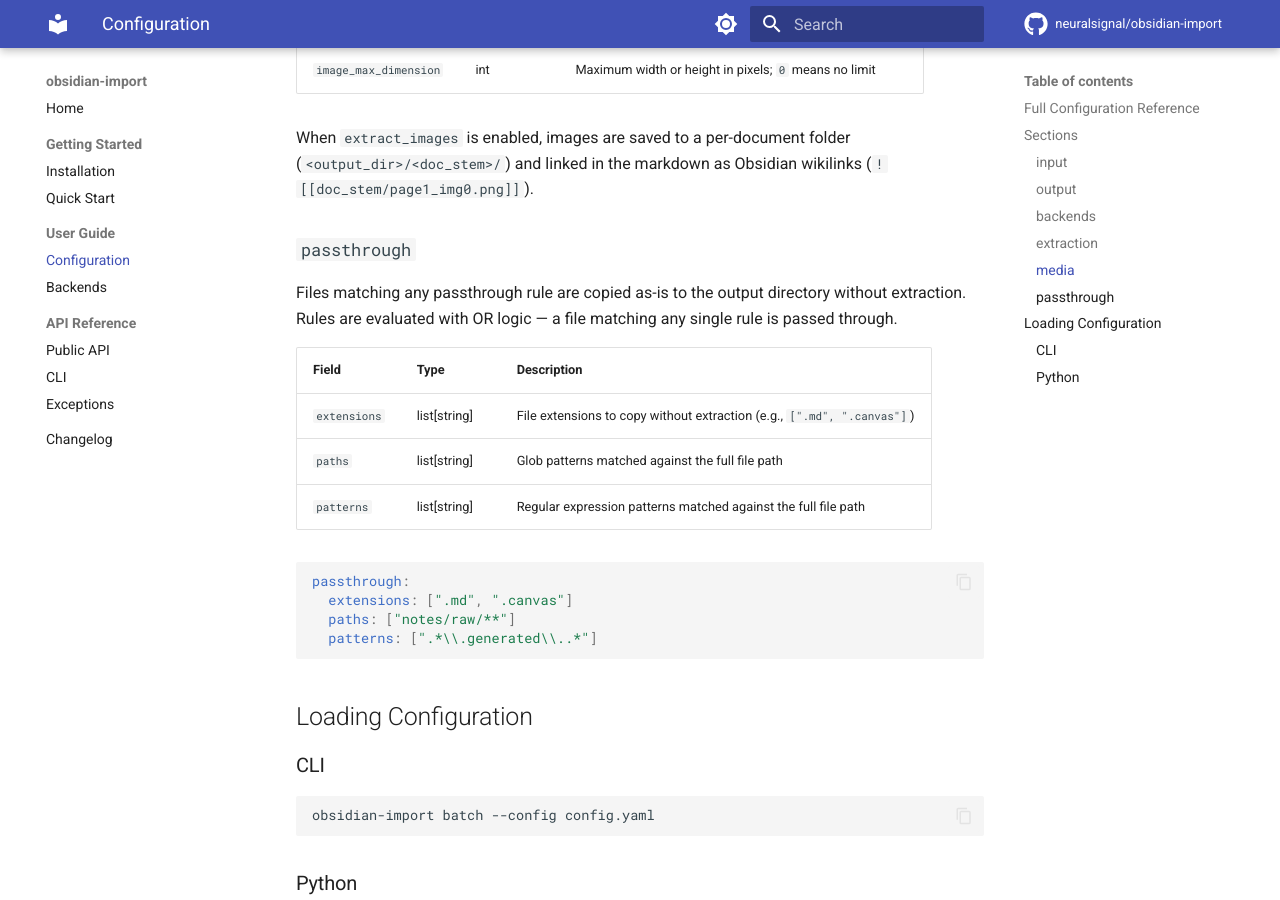
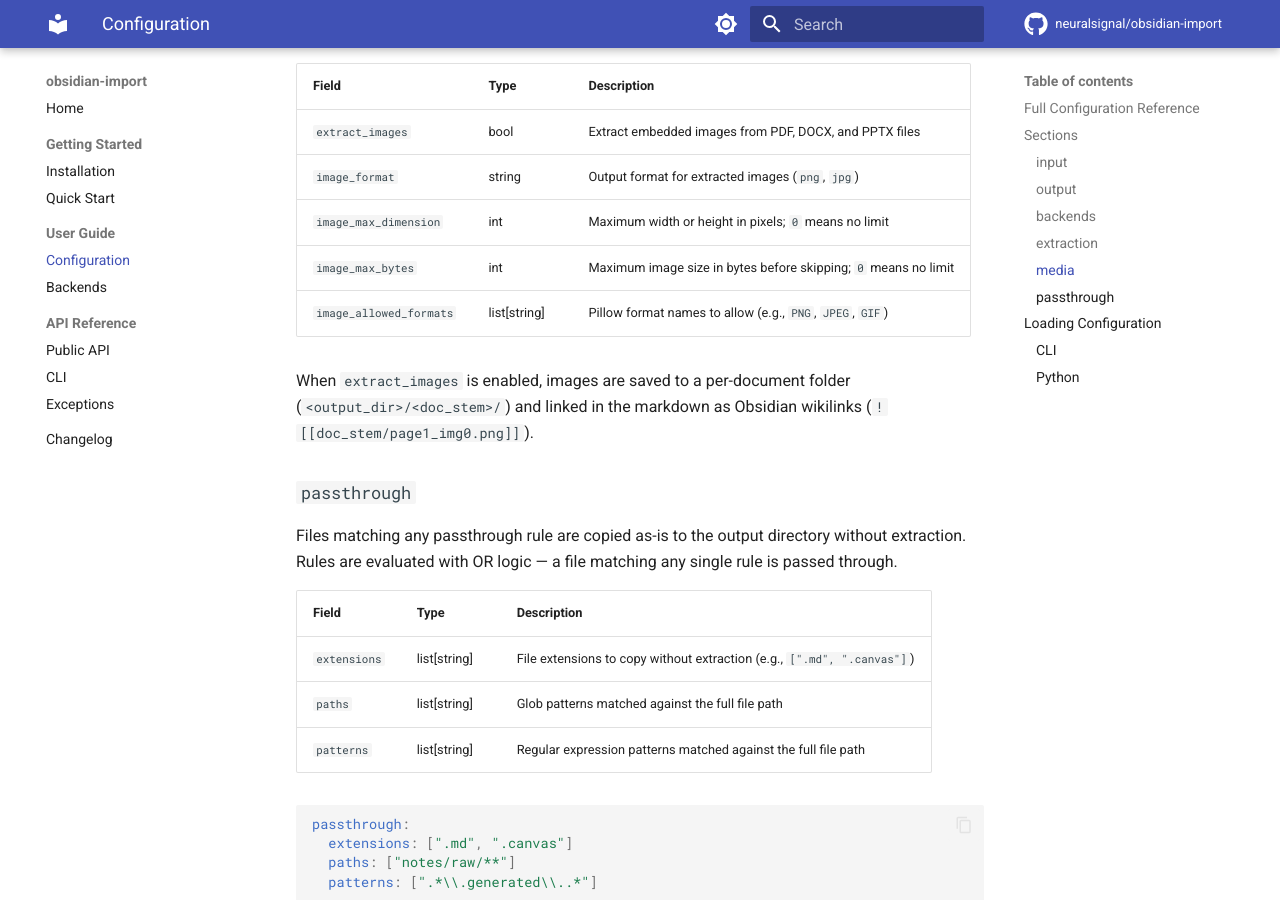
Before and after one commit to neuralsignal/obsidian-import, an MkDocs documentation site: the page built from docs/user-guide/configuration.md, in a window 1280 px wide and 900 px high, scrolled down 3042 px. Built offline with MkDocs 1.6.1 and Material for MkDocs 9.7.7, drawn with Linux system fonts in a browser that asks for light colours; comment, search, counter and statistics services are not loaded; some of the changed text lies outside the part shown.

Commit message:
docs: sync documentation with codebase changes
Add missing MediaConfig fields (image_max_bytes, image_allowed_formats)
to the configuration reference and add default_config() to the API
reference.

Co-Authored-By: Claude Sonnet 4.6 <noreply@anthropic.com>

```diff
--- a/docs/user-guide/configuration.md
+++ b/docs/user-guide/configuration.md
@@ -41,7 +41,15 @@ extraction:
 media:
   extract_images: true
   image_format: png
-  image_max_dimension: 0   # 0 = no limit
+  image_max_dimension: 0        # 0 = no limit
+  image_max_bytes: 50000000     # 50 MB per image; 0 = no limit
+  image_allowed_formats:
+    - PNG
+    - JPEG
+    - GIF
+    - BMP
+    - TIFF
+    - WEBP
 
 passthrough:
   extensions: []
@@ -109,6 +117,8 @@ Controls embedded image extraction from documents.
 | `extract_images` | bool | Extract embedded images from PDF, DOCX, and PPTX files |
 | `image_format` | string | Output format for extracted images (`png`, `jpg`) |
 | `image_max_dimension` | int | Maximum width or height in pixels; `0` means no limit |
+| `image_max_bytes` | int | Maximum image size in bytes before skipping; `0` means no limit |
+| `image_allowed_formats` | list[string] | Pillow format names to allow (e.g., `PNG`, `JPEG`, `GIF`) |
 
 When `extract_images` is enabled, images are saved to a per-document folder (`<output_dir>/<doc_stem>/`) and linked in the markdown as Obsidian wikilinks (`![[doc_stem/page1_img0.png]]`).
 
```
Also changed, not shown: docs/reference/api.md (+1 -0 lines).
